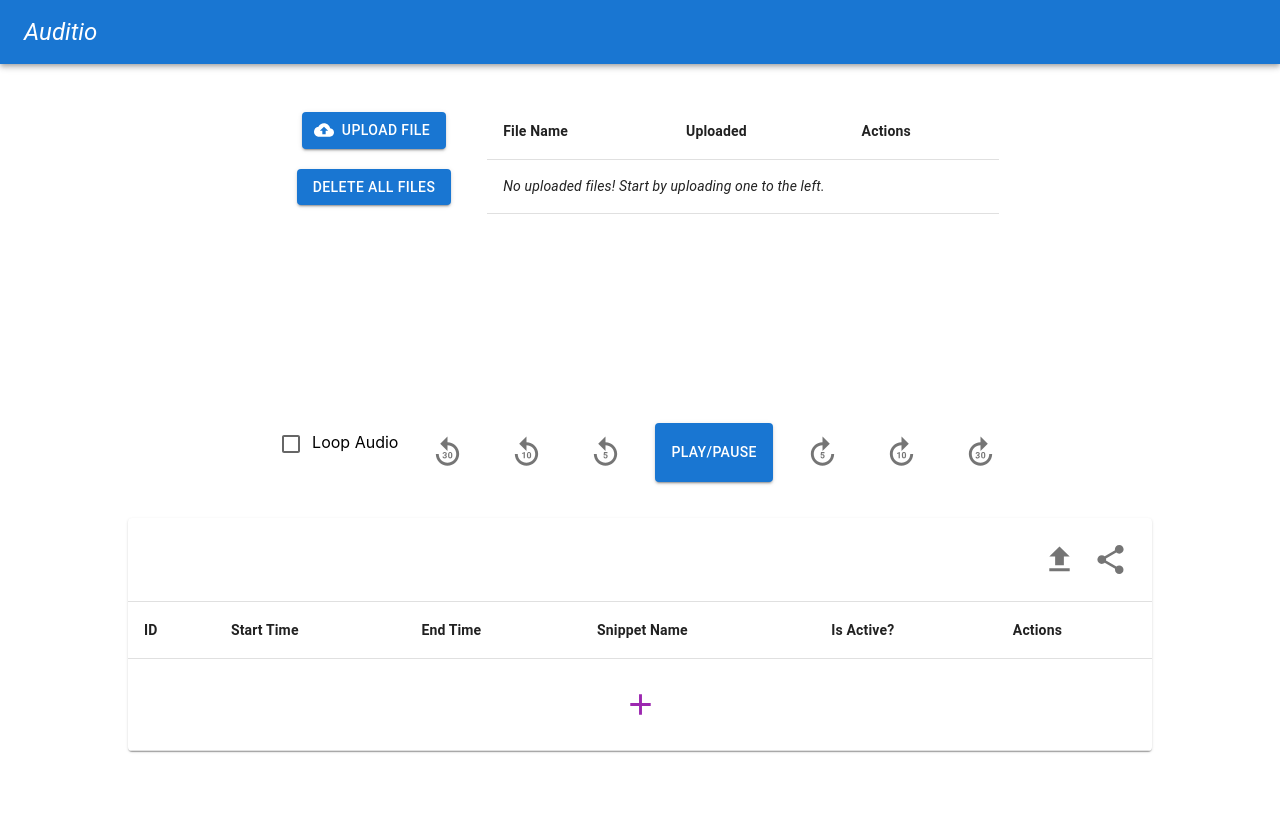
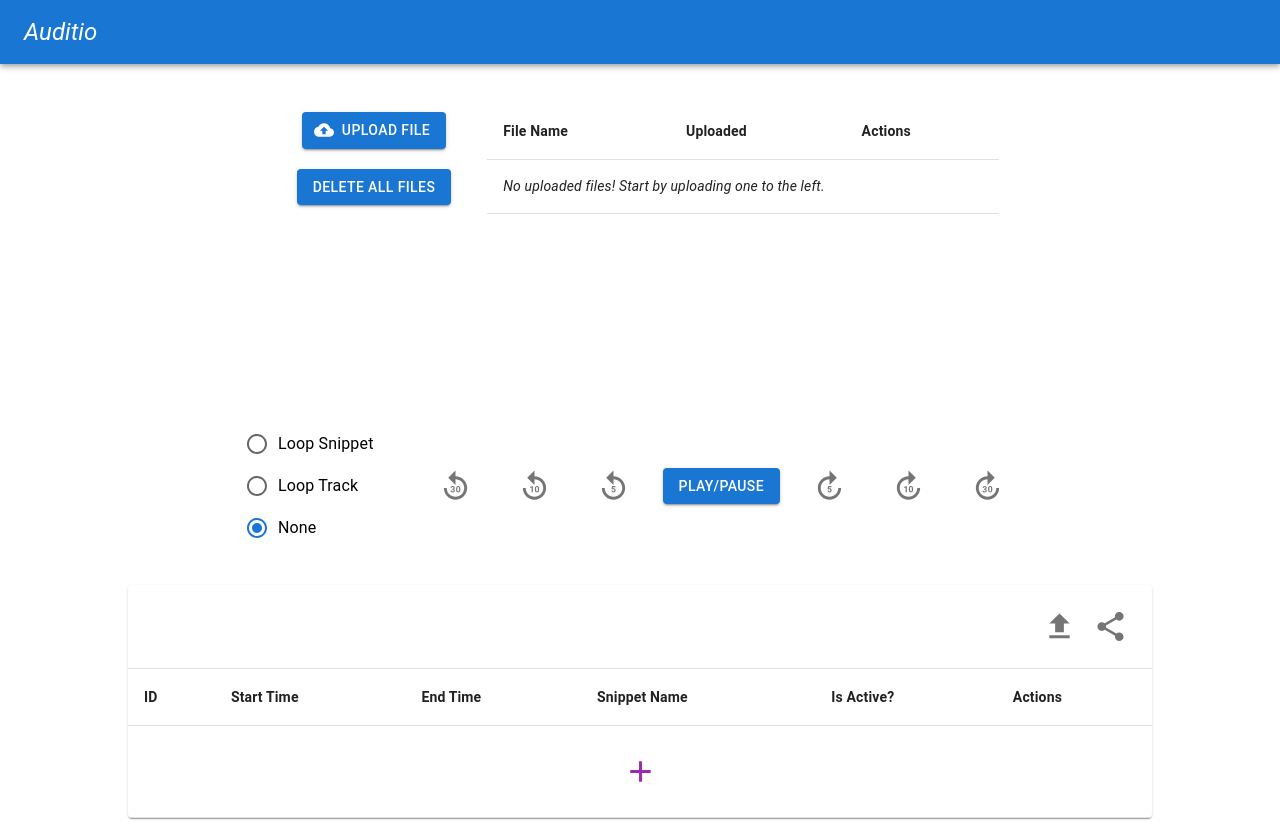
Before and after one commit to ruchaheda/auditio, a React (Create React App) app in the folder frontend/: page / in a window 1280 px wide. Before the commit the page ends 800 px from the top, so only its background shows below. Built offline with nearby package versions, Linux system fonts and the light colour scheme.

Commit message:
added loop track option, fixed ui spacing (#25)

```diff
--- a/frontend/src/Waveform.tsx
+++ b/frontend/src/Waveform.tsx
@@ -3,7 +3,11 @@ import {
     Box,
     Button,
     Checkbox,
+    FormControl,
+    FormControlLabel,
     IconButton,
+    Radio,
+    RadioGroup,
 } from '@mui/material';
 import { Forward5, Forward10, Forward30, Replay5, Replay10, Replay30 } from '@mui/icons-material';
 import WaveSurfer from 'wavesurfer.js';
@@ -26,6 +30,8 @@ type WaveformProps = {
 const Waveform: React.FC<WaveformProps> = ({regions, wavesurferRef, regionRef, initDB, setRenderTrigger, audioFileId, secondsToHHMMSS, audioUrl}) => {
     const [loopAudio, setLoopAudio] = useState<boolean>(false);
     const loopAudioRef = useRef<boolean>(false);
+    const [loopOption, setLoopOption] = useState('');
+    const loopOptionRef = useRef('');
     const [duration, setDuration] = useState(0);
     const [currentTime, setCurrentTime] = useState(0);
     const [playPause, setPlayPause] = useState(false);
@@ -114,7 +120,7 @@ const Waveform: React.FC<WaveformProps> = ({regions, wavesurferRef, regionRef, i
 
             /** On audio position change, fires continuously during playback */
             wavesurfer.on('timeupdate', (currentTime) => {
-                console.log('Time', currentTime + 's');
+                // console.log('Time', currentTime + 's');
                 setCurrentTime(currentTime);
             });
 
@@ -127,8 +133,10 @@ const Waveform: React.FC<WaveformProps> = ({regions, wavesurferRef, regionRef, i
             });
 
             wavesurferRef.current.on('finish' as any, () => {
-                console.log('Track finished. Restarting...');
+                console.log('Track finished.');
+                if (loopOptionRef.current == 'track') {
                     wavesurferRef.current.play(0);  // Restart playback from the beginning (0 seconds)
+                }
             });
 
             // Listen for region creation
@@ -177,22 +185,24 @@ const Waveform: React.FC<WaveformProps> = ({regions, wavesurferRef, regionRef, i
                     color: 'rgba(255, 0, 0, 0.3)'
                 })
 
-                if (loopAudioRef.current) {
-                    loopAudioRef.current = false;
+                // if (loopAudioRef.current) {
+                //     loopAudioRef.current = false;
+                //     regionRef.current.play();
+                //     loopAudioRef.current = true;
+                // }
+                // else {
+                //     regionRef.current.play();
+                // }
+
                 regionRef.current.play();
-                    loopAudioRef.current = true;
-                }
-                else {
-                    regionRef.current.play();
-                }
 
                 setRenderTrigger(prev => prev + 1);
             });
 
             regionPlugin.on('region-out' as any, (region) => {
-                console.log('region-out - loopAudioRef.current: ', loopAudioRef.current);
+                console.log('region-out - loopOptionRef.current: ', loopOptionRef.current);
 
-                if (loopAudioRef.current && regionRef.current == region) {
+                if (loopOptionRef.current == 'snippet' && regionRef.current == region) {
                     region.play();
                 }
             })
@@ -346,10 +356,27 @@ const Waveform: React.FC<WaveformProps> = ({regions, wavesurferRef, regionRef, i
         setRenderTrigger(prev => prev + 1);
     }
 
+    const handleLoopOptionChange = (e: React.ChangeEvent<HTMLInputElement>) => {
+        // update loop option value
+        const selectedLoopOption = e.target.value;
+        setLoopOption(selectedLoopOption);
+        loopOptionRef.current = selectedLoopOption;
+
+        // if track or none, change current region's color to gray?
+        if (regionRef.current) {
+            if (selectedLoopOption != 'snippet') {
+                toggleRegionIsActive(audioFileId, regionRef.current.id, false);
+            }
+            else { // if snippet, mark current region as active?
+                toggleRegionIsActive(audioFileId, regionRef.current.id, true);
+            }
+        }
+    }
+
     const handlePlayPause: React.MouseEventHandler<HTMLButtonElement> = () => {
 
         if (regionRef.current &&
-            loopAudioRef.current &&
+            loopOptionRef.current == 'snippet' &&
             !playPause &&
             !(currentTime >= regionRef.current.start && currentTime <= regionRef.current.end)
         ) {
@@ -440,18 +467,50 @@ const Waveform: React.FC<WaveformProps> = ({regions, wavesurferRef, regionRef, i
 
             <Box
                 display="flex"
+                flexDirection="row"
                 justifyContent="center"
+                alignItems="center"
                 gap="20px"
                 p={2}
             >
                 <Box>
-                <Checkbox
+                    <FormControl component="fieldset">
+                        <RadioGroup
+                            value={loopOption}
+                            onChange={handleLoopOptionChange}
+                        >
+                            <FormControlLabel
+                                value="snippet"
+                                control={<Radio />}
+                                label="Loop Snippet"
+                            />
+                            <FormControlLabel
+                                value="track"
+                                control={<Radio />}
+                                label="Loop Track"
+                            />
+                            <FormControlLabel
+                                value=""
+                                control={<Radio />}
+                                label="None"
+                            />
+                        </RadioGroup>
+                        {/* <Checkbox
                             checked={loopAudio}
                             onChange={toggleLooping}
                             inputProps={{ 'aria-label': 'controlled' }}
-                />Loop Audio
+                        />Loop Snippet */}
+                    </FormControl>
                 </Box>
 
+                <Box
+                    display="flex"
+                    flexDirection="row"
+                    justifyContent="center"
+                    alignItems="center"
+                    gap="20px"
+                    p={2}
+                >
                     <IconButton size="large" onClick={() => seek(-30)}><Replay30 fontSize="large" /></IconButton>
                     <IconButton size="large" onClick={() => seek(-10)}><Replay10 fontSize="large" /></IconButton>
                     <IconButton size="large" onClick={() => seek(-5)}><Replay5 fontSize="large" /></IconButton>
@@ -463,6 +522,7 @@ const Waveform: React.FC<WaveformProps> = ({regions, wavesurferRef, regionRef, i
                     <IconButton size="large" onClick={() => seek(30)}><Forward30 fontSize="large" /></IconButton>
                 </Box>
             </Box>
+        </Box>
     );
 }
 
```
Lines whose indentation alone changed are shown as unchanged.
